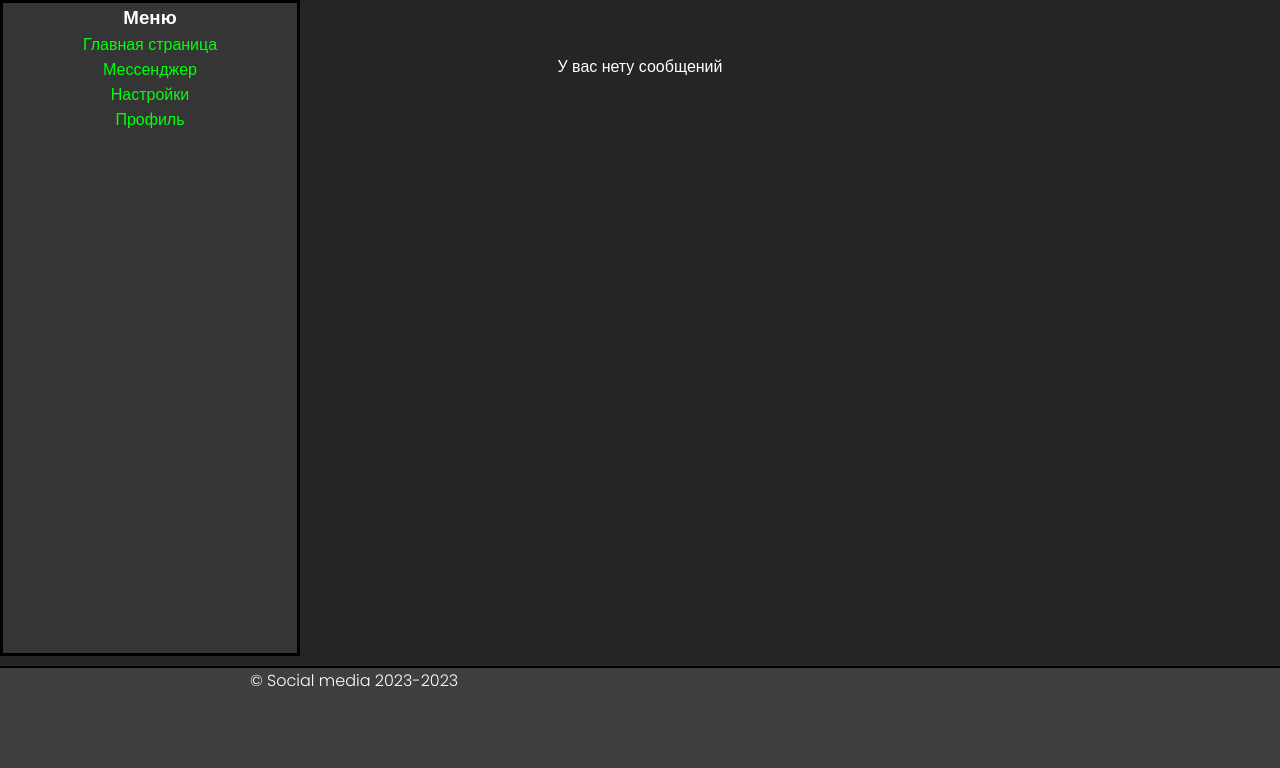
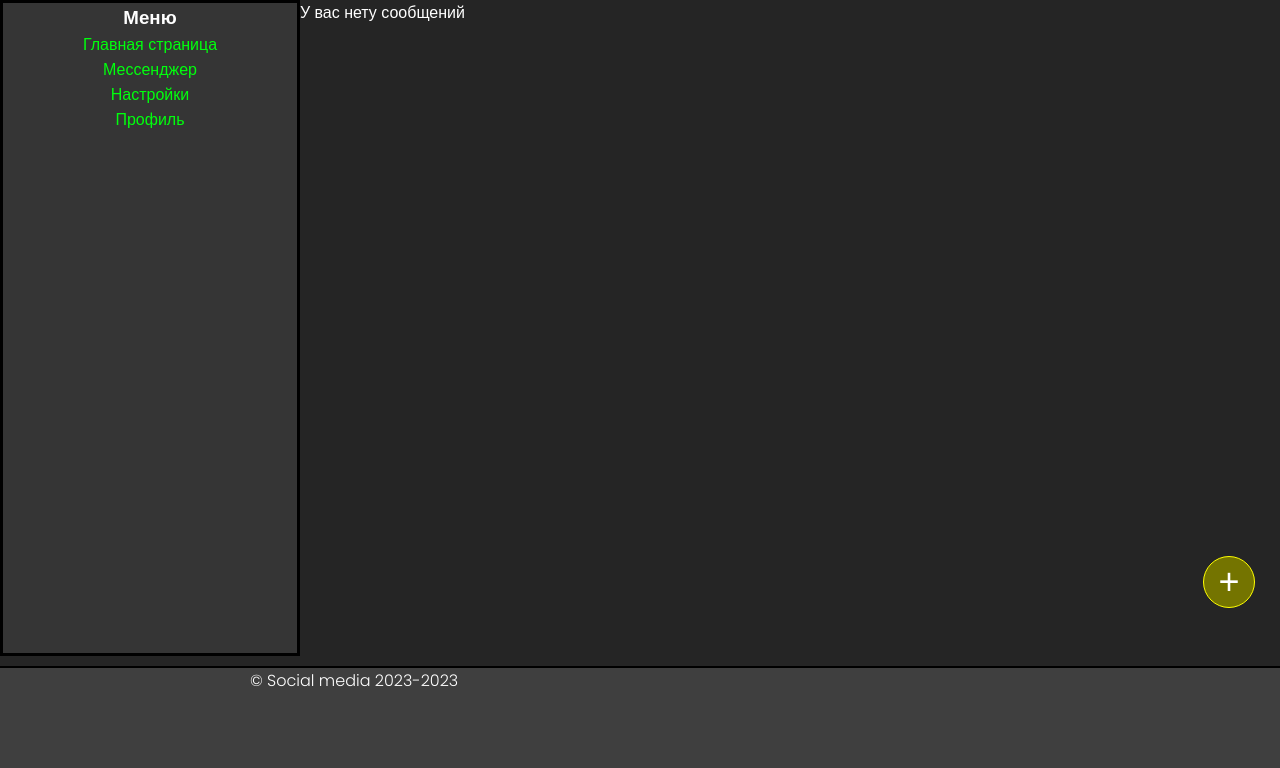
Before and after one commit to moonkekss/social, a Django app: page /inbox/ in a window 1280 px wide. Shown: the part 92-860 px from the top of the page. Run offline with Django 4.2, Linux system fonts and the light colour scheme; a user stored in the database is signed in; data comes from the database, SQL or seed files in the repository; both versions use the stored data as it was after the commit; parts of the project's set-up code (start-up, migrations or seed data) failed here and were passed over.

Commit message:
css styles

```diff
--- a/social_network/mysocial/views.py
+++ b/social_network/mysocial/views.py
@@ -40,7 +40,7 @@ def home(request):
 @login_required
 def profile(request):
     user_profile = Profile.objects.get(user=request.user)
-    user_posts = Post.objects.filter(user=request.user)
+    user_posts = Post.objects.filter(user=request.user).order_by("-created_at")
     post_form = PostForm()  # Initialize your PostForm here
 
     if request.method == "POST":
@@ -81,7 +81,7 @@ def send_message(request):
             message.sender = request.user
             message.save()
 
-            return redirect('profile')
+            return redirect('inbox')
 
     else:
         form = MessageForm()
--- a/social_network/static/css/home.css
+++ b/social_network/static/css/home.css
@@ -48,11 +48,9 @@ main {
 
 .content {
     flex: 1;
-    position: absolute;
-    text-align: center;
-    top: 10%;
-    left: 50%;
-    transform: translate(-50%,-50%);
+
+    text-align: left;
+
 }
 
 .sidebar {
@@ -94,3 +92,34 @@ footer {
 .message a {
     color: rgb(0, 174, 255);
 }
+
+.message {
+    border: black 5px solid;
+    border-radius: 5px;
+    background-color: rgb(58, 58, 58);
+    margin: 10px;
+    padding: 10px;
+}
+
+.new-message {
+    position: fixed;
+    bottom: 100px;
+    z-index: 1000;
+    right: 25px;
+    background-color: rgb(116, 116, 0);
+    border-radius: 50%;
+    border: 1px yellow solid;
+}
+
+.new-message button {
+    width: 50px;
+    height: 50px;
+    text-align: center;
+    cursor: pointer;
+    border: none;
+    justify-content: center;
+    color: white;
+    text-decoration: none;
+    font-size: 36px;
+    background: none;
+}
--- a/social_network/static/css/profile.css
+++ b/social_network/static/css/profile.css
@@ -129,3 +129,7 @@ footer {
     font-weight: bolder;
     text-align: center;
 }
+
+textarea {
+    resize: none;
+}
--- a/social_network/templates/home.html
+++ b/social_network/templates/home.html
@@ -24,7 +24,7 @@
             <ul>
                 <li><a href="{% url 'home' %}">Главная страница</a></li>
 
-                <li><a href="#">Мессенджер</a></li>
+                <li><a href="{% url 'inbox' %}">Мессенджер</a></li>
 
                 <li><a href="#">Настройки</a></li>
 
--- a/social_network/templates/inbox.html
+++ b/social_network/templates/inbox.html
@@ -22,7 +22,7 @@
             <ul>
                 <li><a href="{% url 'home' %}">Главная страница</a></li>
 
-                <li><a href="#">Мессенджер</a></li>
+                <li><a href="{% url 'inbox' %}">Мессенджер</a></li>
 
                 <li><a href="#">Настройки</a></li>
 
@@ -47,6 +47,10 @@
             <p>У вас нету сообщений</p>
             {% endif %}
         </div>
+
+        <div class="new-message">
+            <button onclick='location.href="/send_message"'>+</button>
+        </div>
     </main>
 
     <footer>
--- a/social_network/templates/read_message.html
+++ b/social_network/templates/read_message.html
@@ -11,6 +11,7 @@
     <h1>Сообщение</h1>
     {% if message %}
     <div class="message-details">
+        <a href="{% url 'inbox' %}" class="back">←</a>
         <div class="message-header">
             <h2>От: {{message.sender.username}}</h2>
             <p><strong>Тема:</strong> {{message.subject}}</p>
```
Also changed, not shown: social_network/static/css/read_message.css (+10 -0 lines), social_network/templates/profile.html (+5 -3 lines), social_network/templates/send_message.html (+7 -0 lines), social_network/db.sqlite3, social_network/templates/post-detail.html (deleted).
